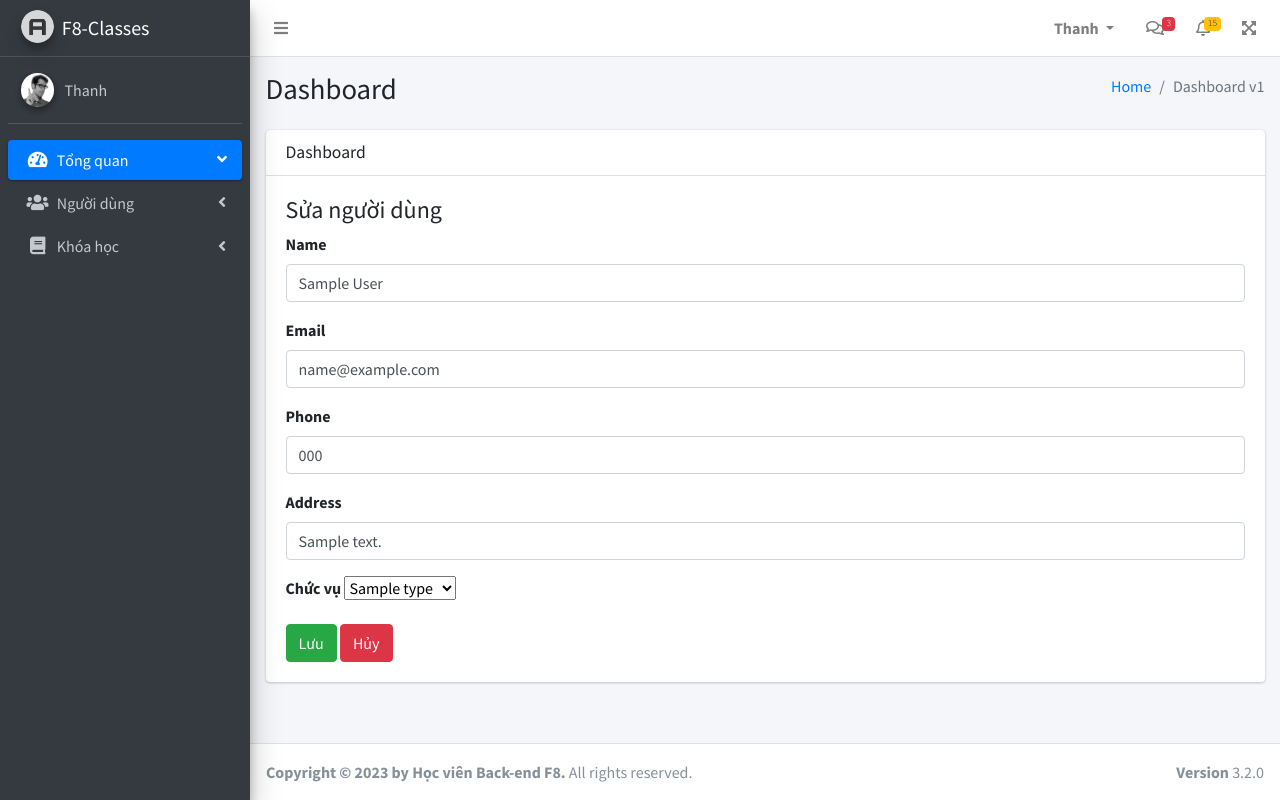
After one commit to nguyenducthanh04/Project-Thanh-Backend-k1, a Node server app: page /editUser/1 in a window 1280 px wide. The commit adds this page. Run offline with Node 20, Linux system fonts and the light colour scheme; tables that the repository leaves empty hold one stand-in row (values such as "Sample post"); some libraries are stand-ins or nearby versions.

Commit message:
update admin user

```diff
--- a/package.json
+++ b/package.json
@@ -15,6 +15,7 @@
     "express": "~4.16.1",
     "express-ejs-layouts": "^2.5.1",
     "express-session": "^1.17.3",
+    "express-validator": "^7.0.1",
     "http-errors": "~1.6.3",
     "jsonwebtoken": "^9.0.2",
     "md5": "^2.3.0",
--- a/src/http/controllers/admin/dashboard.controller.js
+++ b/src/http/controllers/admin/dashboard.controller.js
@@ -3,6 +3,7 @@ const bcrypt = require("bcrypt");
 const { Op } = require("sequelize");
 const { PER_PAGE } = process.env;
 const { getUrl } = require('../../../utils/getUrl')
+const { validationResult } = require('express-validator');
 const user_socials = model.user_socials;
 const User = model.User
 const type = model.types;
@@ -180,13 +181,43 @@ class DashboardController {
     const user = req.user;
     const typeUser = await type.findAll()
     console.log(typeUser);
-    res.render('admin/manager.user/createUser', {typeUser})
+    res.render('admin/manager.user/createUser', {typeUser, user})
   }
   async handleCreateUser (req, res) {
     req.body.password = make(req.body.password);
     const createUsers = await User.create(req.body);
     console.log(createUsers);
     console.log(`Them thanh cong!`);
+    const result = validationResult(req);
+    console.log(result);
+    res.redirect('/userList')
+  }
+  async editUser (req, res) {
+    const user = req.user;
+    const { id } = req.params;
+    const userDetail = await User.findByPk(id);
+    const typeList = await type.findAll();
+    // console.log(userDetail);
+    res.render('admin/manager.user/editUser', {userDetail, typeList, user})
+  }
+  async handleEditUser (req, res) {
+    const { id } = req.params;
+    const userData = req.body;
+    const updateUser = await User.update(userData, {
+      where: {
+        id: id,
+      }
+    })
+    console.log('Cập nhật thành công');
+    res.redirect('/userList')
+  }
+  async deleteUser (req, res) {
+    const { id } = req.params;
+    const deleteUser = await User.destroy({
+      where: {
+        id: id,
+      }
+    })
     res.redirect('/userList')
   }
 }
--- a/src/resources/views/admin/manager.user/createUser.ejs
+++ b/src/resources/views/admin/manager.user/createUser.ejs
@@ -6,7 +6,7 @@
     </div>
     <div class="mb-3">
         <label for="">Email</label>
-        <input type="email" name="email" class="form-control" placeholder="Nhập email người dùng...">
+        <input type="text" name="email" class="form-control" placeholder="Nhập email người dùng...">
     </div>
     <div class="mb-3">
         <label for="">Password</label>
--- /dev/null
+++ b/src/resources/views/admin/manager.user/editUser.ejs
@@ -0,0 +1,32 @@
+<h4>Sửa người dùng</h4>
+<form action="" method="post">
+    <div class="mb-3">
+        <label for="">Name</label>
+        <input type="name" name="name" class="form-control" value='<%= userDetail.name %>'>
+    </div>
+    <div class="mb-3">
+        <label for="">Email</label>
+        <input type="email" name="email" class="form-control" value='<%= userDetail.email %>'>
+    </div>
+    <div class="mb-3">
+        <label for="">Phone</label>
+        <input type="number" name="phone" class="form-control" value='<%= userDetail.phone %>'>
+    </div>
+    <div class="mb-3">
+        <label for="">Address</label>
+        <input type="address" name="address" class="form-control" value='<%= userDetail.address %>'>
+    </div>
+    <div class="mb-3">
+        <label for="">Chức vụ</label>
+        <select name="typeId" class="form-select">
+            <option value="0">Chọn chức vụ</option>
+            <% typeList.forEach(({id, name}) => { %>
+                <option value="<%= id %>"<%= +userDetail.typeId === +id ? 'selected': '' %>><%= name %></option>
+           <% }) %>
+        </select>
+    </div>
+    <div class="d-grid">
+        <button class="btn btn-success">Lưu</button>
+        <a href="/userList" class="btn btn-danger">Hủy</a>
+    </div>
+</form>
--- a/src/resources/views/layouts/partials/header.ejs
+++ b/src/resources/views/layouts/partials/header.ejs
@@ -13,7 +13,7 @@
   <ul class="navbar-nav ml-auto">
     <li class="nav-item dropdown">
       <a href="" class="nav-link dropdown-toggle" data-toggle="dropdown">
-        <strong>Thanh Nguyen</strong>
+        <strong>Thanh</strong>
       </a>
       <div class="dropdown-menu dropdown-menu-lg dropdown-menu-right">
         <a href="/account" class="dropdown-item">Tài khoản</a>
--- a/src/resources/views/layouts/partials/sidebar.ejs
+++ b/src/resources/views/layouts/partials/sidebar.ejs
@@ -22,7 +22,7 @@
         />
       </div>
       <div class="info">
-        <a href="#" class="d-block">Thanh Nguyen</a>
+        <a href="#" class="d-block">Thanh</a>
       </div>
     </div>
     <!-- Sidebar Menu -->
--- a/src/routes/admin/index.js
+++ b/src/routes/admin/index.js
@@ -3,6 +3,7 @@ var router = express.Router();
 const DashboardController = require("../../http/controllers/admin/dashboard.controller");
 const LoginMiddleware = require("../../http/middlewares/login/loginLocalMiddleware");
 const AuthMiddleware = require("../../http/middlewares/auth.middleware");
+const UserValidateMiddleware = require('../../http/middlewares/user.validate.middleware')
 const AdminController = require('../../http/controllers/admin/dashboard.controller')
 /* GET home page. */
 router.get("/", AuthMiddleware, DashboardController.index);
@@ -17,4 +18,8 @@ router.post('/changePass', AdminController.handleChangePass)
 router.get('/userList', AdminController.userList);
 router.get('/createUser', AdminController.createUser);
 router.post('/createUser', AdminController.handleCreateUser);
+router.get('/editUser/:id', AdminController.editUser)
+router.post('/editUser/:id', AdminController.handleEditUser)
+router.post('/deleteUser/:id', AdminController.deleteUser)
+
 module.exports = router;
```
Also changed, not shown: src/http/controllers/auth/auth.controller.js (+14 -0 lines), src/http/middlewares/user.validate.middleware.js (added, +17 -0 lines), src/resources/views/admin/manager.user/userList.ejs (+8 -0 lines), 1 other file.
